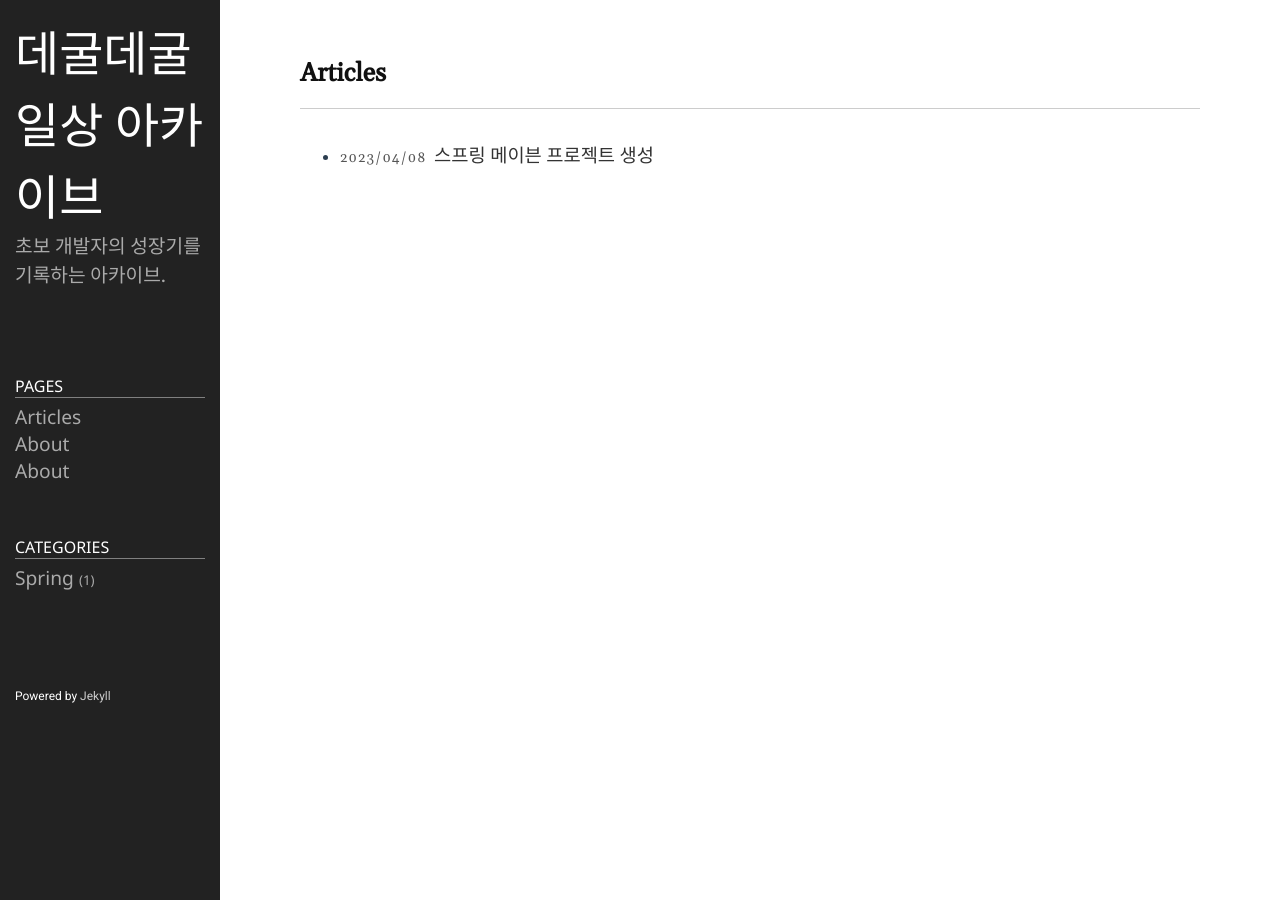
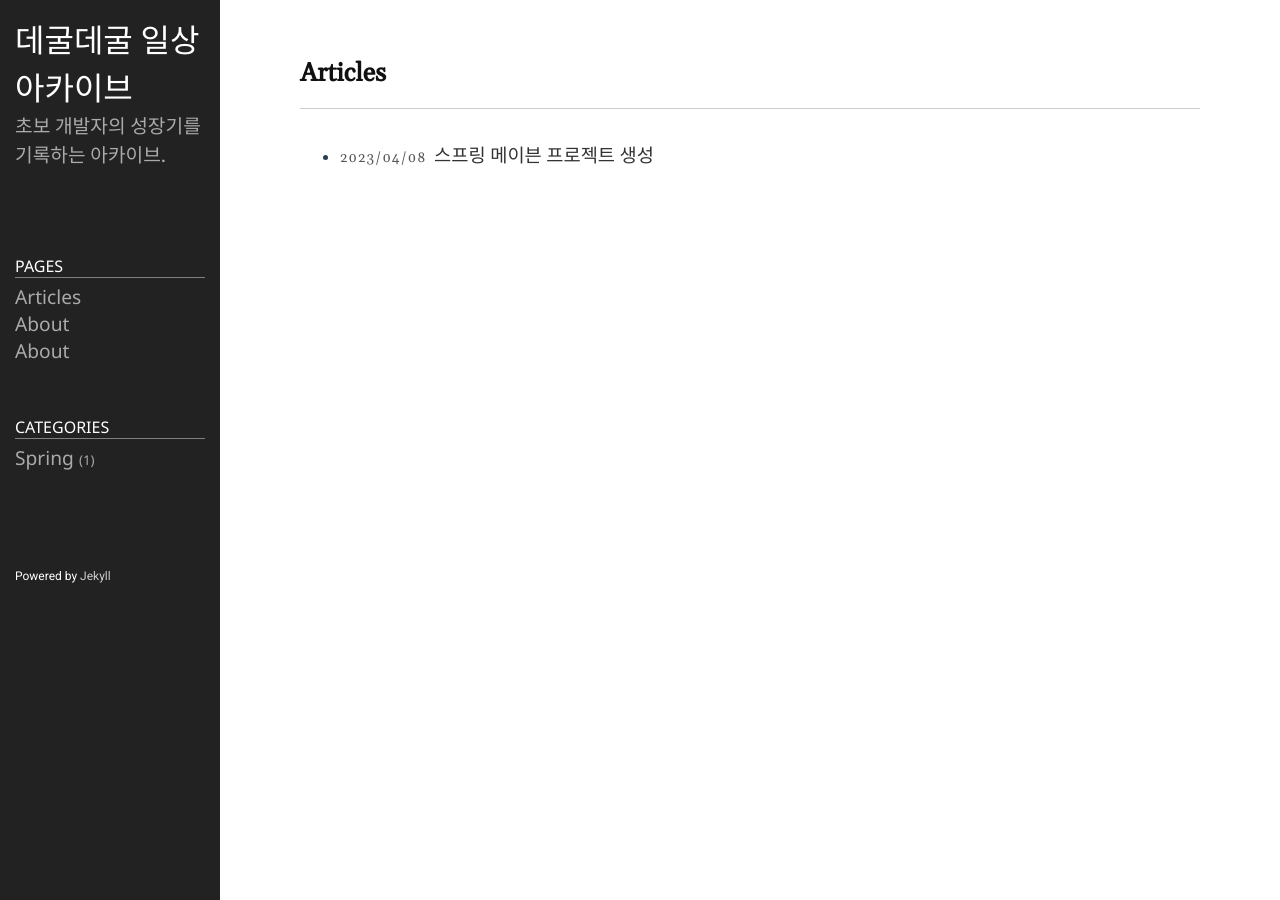
Before and after one commit to RaccHoon/RaccHoon.github.io, a Jekyll site: the page built from index.md, in a window 1280 px wide. Built offline with Jekyll 4.4.1, drawn with Linux system fonts in a browser that asks for light colours.

Commit message:
patch(css): 제목 폰트 크기 조정중...

```diff
--- a/_includes/default.html
+++ b/_includes/default.html
@@ -1,5 +1,5 @@
 <!DOCTYPE html>
-<html lang="{{ page.lang | default: site.lang | default: "en" }}">
+<html lang="{{ page.lang | default: site.lang | default: "ko" }}">
   {%- include head.html -%}
   <style>@import url(/public/css/syntax/{{ site.highlighter-theme }}.css);</style>
   <title>{{ site.title }}</title>
--- a/public/css/style.css
+++ b/public/css/style.css
@@ -112,7 +112,7 @@ code {
 }
 
 .sidebar-brand > a {
-	font-size: 300%;
+	font-size: 200%;
 	font-family: 'Gelasio';
 	color: #fff;
 }
```
